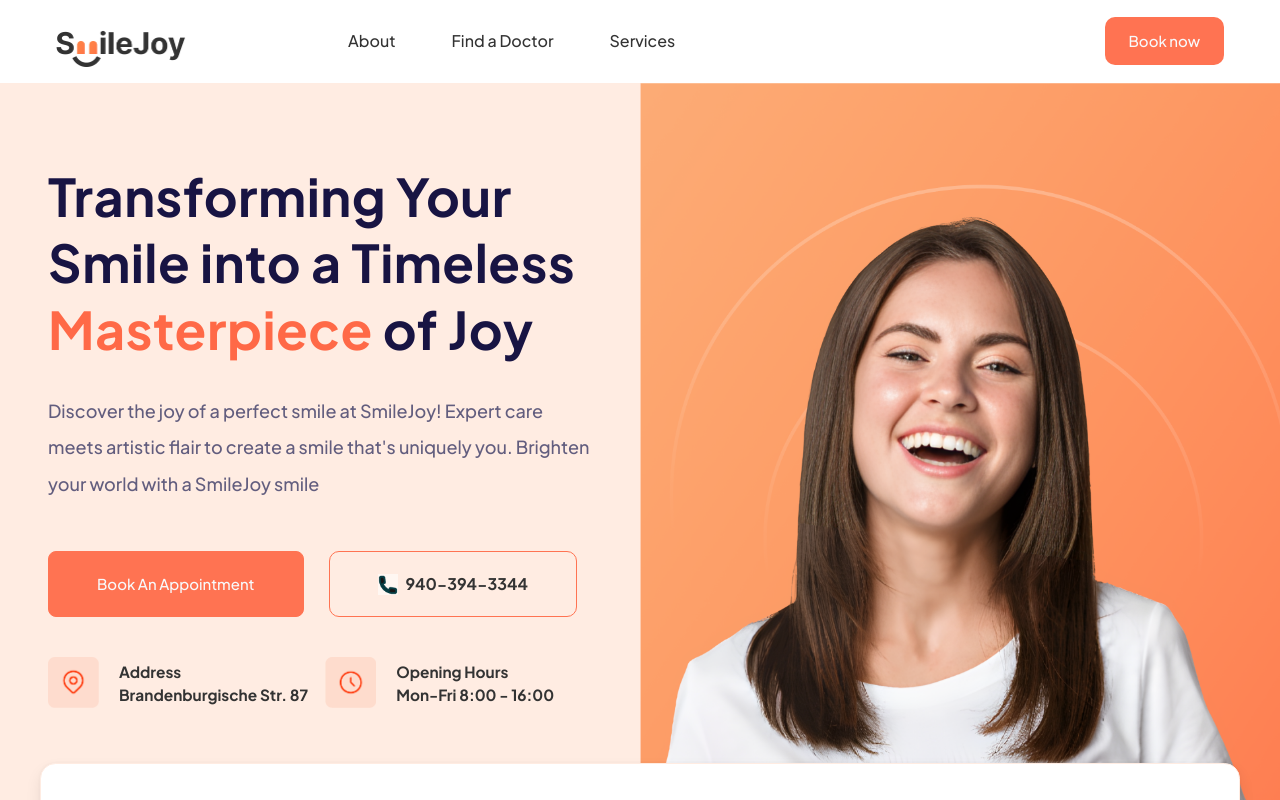
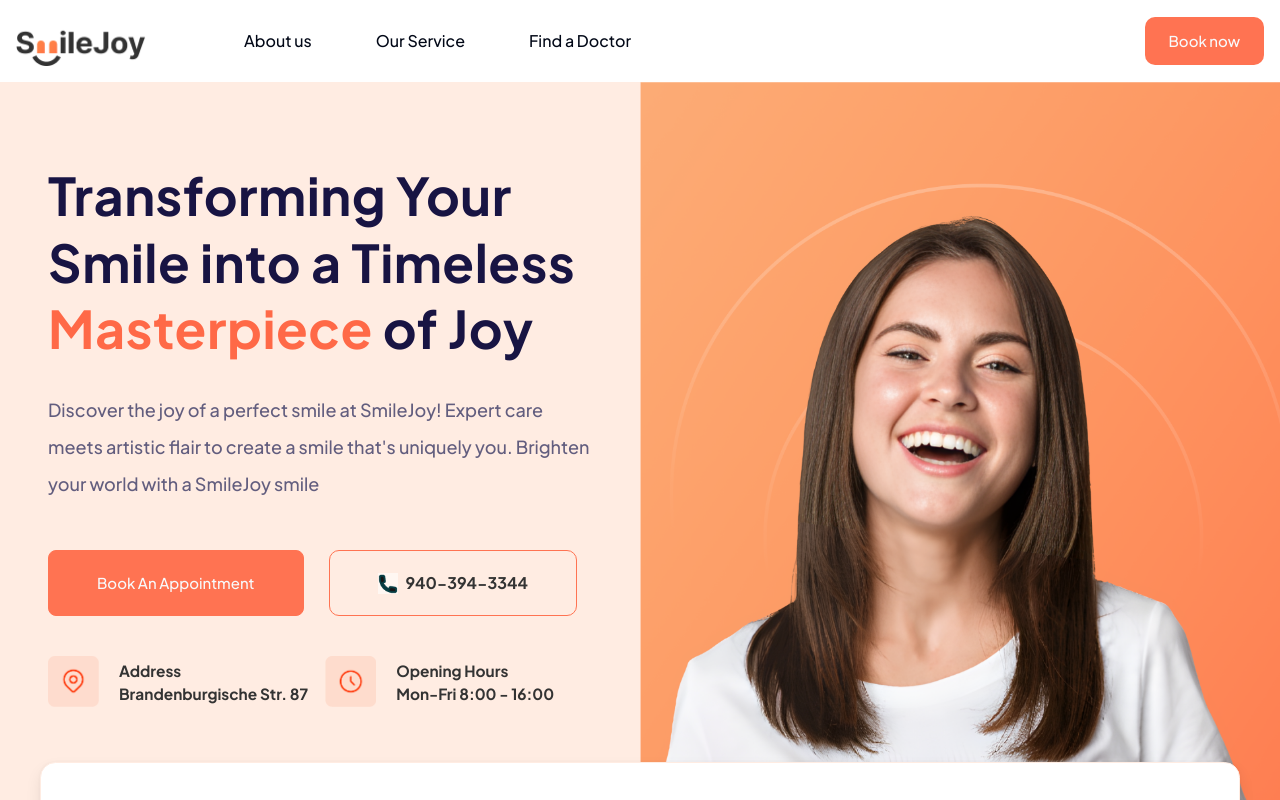
Before and after one commit to Iqtidartara/-SmileJoy, a Next.js app: page / in a window 1280 px wide. Shown: the top 800 px of the page. Built offline with nearby package versions, Linux system fonts and the light colour scheme.

Commit message:
let's code

```diff
--- a/app/layout.tsx
+++ b/app/layout.tsx
@@ -11,7 +11,7 @@ const plus_Jakarta_Sans  = Plus_Jakarta_Sans ({
 })
 
 export const metadata: Metadata = {
-  icons:'/emergency.png',
+  icons:'/favicon.png',
   title: 'SmileJoy',
   description: 'Generated by Juuna Developers',
 }
--- a/components/Navbar.tsx
+++ b/components/Navbar.tsx
@@ -1,47 +1,108 @@
 "use client";
+import React, { useState } from "react";
+import Image from "next/image";
+import Link from "next/link";
+import { Button } from "@/components/ui/button";
+import { Popover } from "@headlessui/react";
+import { Menu, X } from "lucide-react";
 
-import Link from "next/link";
-import React, { useState } from "react";
-import { Button } from "./ui/button";
-import Image from "next/image";
+const Header = () => {
+  const [menuOpen, setMenuOpen] = useState(false);
 
-const Navbar = () => {
-  const [isOpen, setIsOpen] = useState(false);
-  const links = [
-    { href: "/about", label: "About" },
-    { href: "/services", label: "Find a Doctor" },
-    { href: "/services", label: "Services" },
+  const headerLinks = [
+    { label: "About us", href: "/" },
+    { label: "Our Service", href: "/about" },
+    { label: "Find a Doctor ", href: "/features" },
   ];
+
   return (
-    <section className="w-full bg-[#fff]">
-      <main className="max-w-[90rem] mx-auto px-4 py-4 ">
-        <div className="flex items-center justify-between md:px-10 sm:px-10 px-0">
-        <div className="flex items-center md:gap-40 gap-14">
-          <Image src={"/logo.png"} alt="logo" width={132}
-          height={50}  />
+    <div className="w-full mx-auto bg-white  relative z-50">
+      <Popover className="container mx-auto flex items-center  px-4 py-4  md:max-w-[80rem]">
+        <Image
+          src="/logo.png"
+          width={132}
+          height={50}
+          alt="logo"
+          className="md:w-[132px] md:h-[50px] w-[100px] h-[40px]"
 
+        />
+        <div className="grow">
+          <div className="hidden sm:flex items-center justify-start ml-24 gap-2 md:gap-16 ">
+            {headerLinks.map((link, index) => (
+              <Link
+                key={index}
+                href={link.href}
+                passHref
 
+                className="text-[1rem] font-[500] leading-normal hover:text-gray-700"
+              >
+                {link.label}
+              </Link>
+            ))}
+          </div>
+        </div>
 
-          <ul className={`hidden sm:flex md:gap-x-14 sm:gap-10 gap-6 ${isOpen ? "block" : ""}`}>
-            {links.map((link, index) => (
-              <li key={index} >
-                <Link
-                  href={link.href}
-                  className="textcolor text-[1rem] font-[500] leading-normal hover:text-gray-700"
-                >
-                  {link.label}
-                </Link>
-              </li>
-            ))}
-          </ul>
+        <div className="flex grow items-center justify-end sm:hidden">
+          <Popover.Button
+            className="inline-flex items-center justify-center rounded-md bg-white p-2 text-gray-400 hover:bg-gray-100 hover:text-gray-500 focus:outline-none focus:ring-2 focus:ring-inset focus:ring-indigo-500"
+            onClick={() => setMenuOpen(!menuOpen)}
+          >
+            <span className="sr-only">Open menu</span>
+            <Menu className="h-6 w-6" aria-hidden="true" />
+          </Popover.Button>
+        </div>
+
+        <div
+          className={`absolute inset-x-0 top-0 origin-top-right transform p-2 transition ${
+            menuOpen ? "md:hidden" : "hidden"
+          }`}
+        >
+          <div className="rounded-lg text-[#646464] bg-white shadow-lg ring-1 ring-black ring-opacity-5 divide-y-2 divide-gray-50">
+            <div className="px-5 pt-5 pb-6">
+              <div className="flex items-center justify-between">
+                <Image src="/logo.png" width={83} height={47} alt="logo" />
+                <div className="mr-2">
+                  <Popover.Button
+                    className="inline-flex items-center justify-center rounded-md bg-white p-2 text-gray-400 hover-bg-gray-100 hover-text-gray-500 focus-outline-none focus-ring-2 focus-ring-inset focus-ring-indigo-500"
+                    onClick={() => setMenuOpen(false)}
+                  >
+                    <span className="sr-only">Close menu</span>
+                    <X className="h-6 w-6" aria-hidden="true" />
+                  </Popover.Button>
+                </div>
+              </div>
+              <div className="mt-6">
+                <nav className="grid gap-y-8">
+                  {headerLinks.map((link, index) => (
+                    <Link
+                      key={index}
+                      href={link.href}
+                      passHref
+                      className="focus-outline-none focus-ring-2 focus-ring-inset focus-ring-gray-500 px-2"
+                    >
+                      {link.label}
+                    </Link>
+                  ))}
+                </nav>
+              </div>
+              {/* mobile screen button */}
+              <div className="mt-6 flex flex-col items-center text-center gap-2">
+              <Button className="bg-[#FF7352] md:px-6 md:py-6 px-4 py-4 font-[500] text-[0.93519rem] leading-normal rounded-[10px] w-full">
+            Book now
+          </Button>
+              </div>
+            </div>
           </div>
+        </div>
+        {/* desktop/tab screen button  */}
+        <div className="hidden sm:block">
           <Button className="bg-[#FF7352] md:px-6 md:py-6 px-4 py-4 font-[500] text-[0.93519rem] leading-normal rounded-[10px]">
             Book now
           </Button>
         </div>
-      </main>
-    </section>
+      </Popover>
+    </div>
   );
 };
 
-export default Navbar;
+export default Header;
--- a/components/SLider.tsx
+++ b/components/SLider.tsx
@@ -40,7 +40,7 @@ const Slider = () => {
                 width={51}
                 height={51}
                 alt="carousel"
-                className="md:w-[50px] md:h-[50px] w-[30px] h-[30px]"
+                className="md:w-[50px] md:h-[50px] w-[30px] h-[30px]  md:block hidden"
               />
             </button>
             <button onClick={nextSlide}>
@@ -49,7 +49,7 @@ const Slider = () => {
                 width={51}
                 height={51}
                 alt="carousel"
-                className="md:w-[50px] md:h-[50px] w-[30px] h-[30px]"
+                className="md:w-[50px] md:h-[50px] w-[30px] h-[30px] md:block hidden"
               />
             </button>
           </div>
```
Also changed, not shown: public/favicon.png (added).
